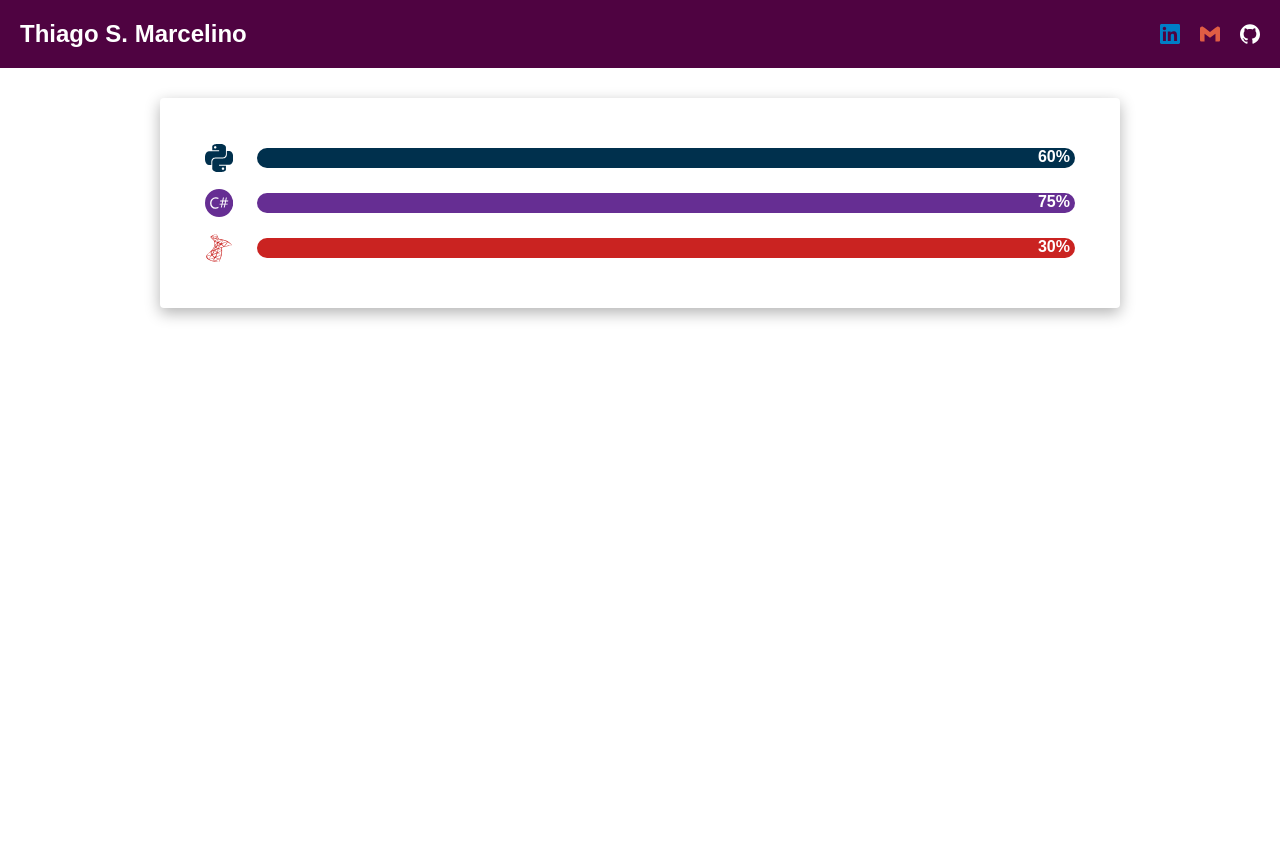
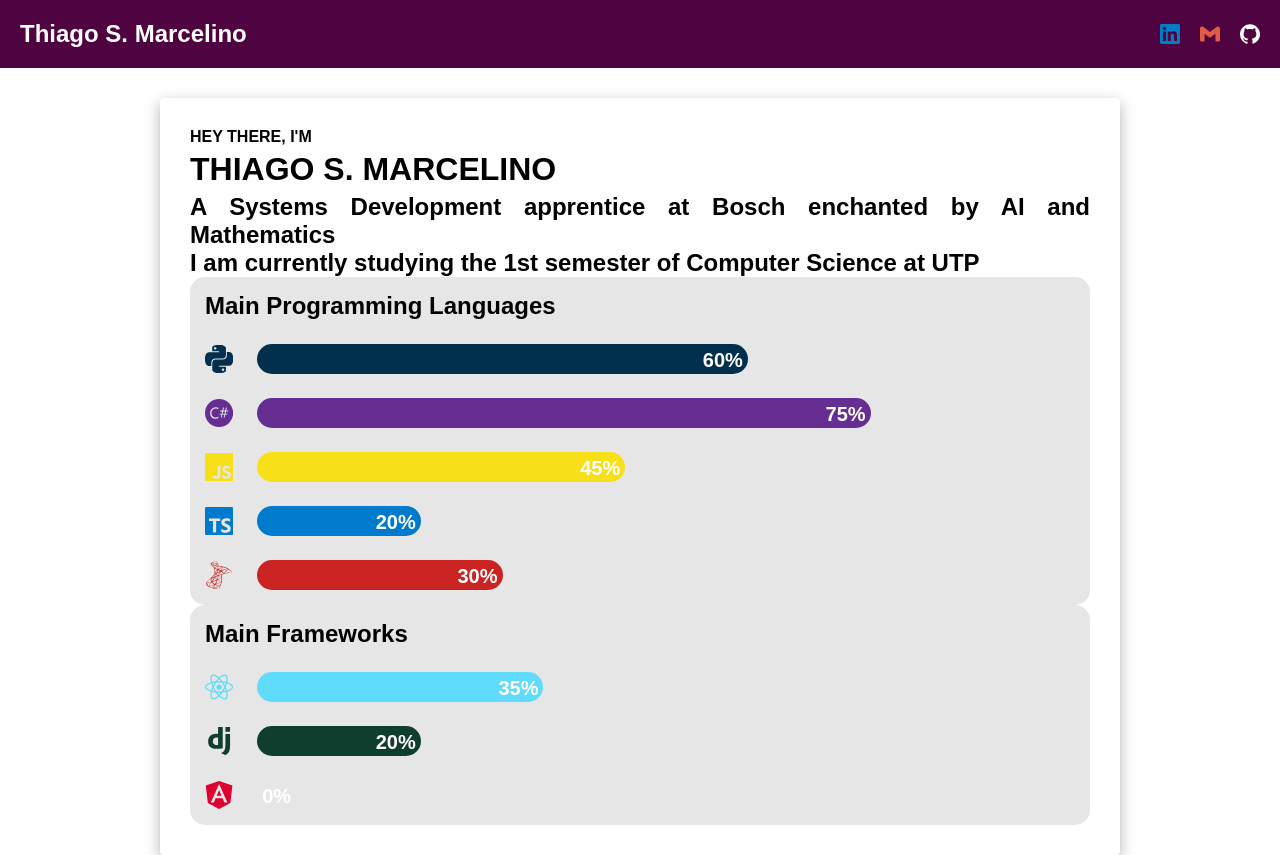
Before and after one commit to ThiagoDSMarcelino/PortfolioReact, a React (Create React App) app: page / in a window 1280 px wide. Before the commit the page ends 800 px from the top, so only its background shows below. Built offline with nearby package versions, Linux system fonts and the light colour scheme.

Commit message:
Create Progress Box

```diff
--- a/public/index.html
+++ b/public/index.html
@@ -4,7 +4,7 @@
   <meta charset="UTF-8">
   <meta http-equiv="X-UA-Compatible" content="IE=edge">
   <meta name="viewport" content="width=device-width, initial-scale=1.0">
-  <link rel="icon" href="" />
+  <link rel="icon" href="%PUBLIC_URL%/icon.png">
   <title>Portifolio</title>
 </head>
 <body>
--- a/src/components/Header/styled.js
+++ b/src/components/Header/styled.js
@@ -1,6 +1,6 @@
 import styled from "styled-components";
 
-import { secondaryColor, primaryColor } from '../../config/colors'
+import { primarybackground, primaryColor } from '../../config/colors'
 
 export const Nav = styled.nav`
     background: ${ primaryColor };
@@ -9,7 +9,7 @@ export const Nav = styled.nav`
     justify-content: space-between;
 
     a {
-        color: ${ secondaryColor };
+        color: ${ primarybackground };
         font-weight: bold;
         display: flex;
         text-decoration: none;
--- a/src/components/ProgressBar/index.js
+++ b/src/components/ProgressBar/index.js
@@ -8,7 +8,7 @@ export default function ProgressBar(props) {
     return (
         <ProgressBarContainer>
           <Filled bgcolor={bgcolor} completed={completed}>
-            <Label>{completed}%</Label>
+            <Label>{completed}</Label>
           </Filled>
         </ProgressBarContainer>
     );
--- a/src/components/ProgressBar/styled.js
+++ b/src/components/ProgressBar/styled.js
@@ -1,16 +1,15 @@
 import styled from "styled-components";
 
 export const ProgressBarContainer = styled.div`
-    height: 20px;
+    height: 30px;
     width: 100%;
-    background-color: "#E0E0DE";
     border-radius: 50px;
 `;
 
 export const Filled= styled.div`
     height: 100%;
-    width: ${props => props.compled};
-    background-color: ${props => props.bgcolor};
+    width: ${props => props.completed ? props.completed : "0%"};
+    background-color: ${props => props.bgcolor ? props.bgcolor : "darkblue"};
     border-radius: inherit;
     text-align: right;
     transition: width 1s ease-in-out;
@@ -20,4 +19,7 @@ export const Label = styled.span`
     padding: 5px;
     color: white;
     font-weight: bold;
+    font-size: 1.25em;
+    display: inline-block;
+    vertical-align: middle;
 `;
--- a/src/config/colors.js
+++ b/src/config/colors.js
@@ -1,2 +1,6 @@
 export const primaryColor = '#4F0341';
-export const secondaryColor = '#FFFFFF';
+export const secondaryColor = "#AA80FF";
+export const tertiaryColor = "#B488F2";
+
+export const primarybackground = '#FFFFFF';
+export const secondarybackground = '#E6E6E6';
--- a/src/pages/Main/index.js
+++ b/src/pages/Main/index.js
@@ -1,23 +1,68 @@
-import { SiPython, SiCsharp, SiMicrosoftsqlserver } from 'react-icons/si';
+import { SiPython, SiCsharp, SiMicrosoftsqlserver, SiJavascript, SiTypescript, SiReact, SiDjango, SiAngular } from 'react-icons/si';
 import React from 'react';
 
+import { Progress, ProgressBox, Name, About, AboutText, ColerfullText } from './styled'
 import ProgressBar from './../../components/ProgressBar';
-import { Progress } from './styled'
 
 export default function Main() {
     const iconSize = 30;
 
+    //Programming Language Colors
+    const pythonColor = "#00304D";
+    const csharpColor = "#662E93";
+    const javaScriptColor = "#F7E018";
+    const typeScriptColorColor = "#007ACC";
+    const sqlServerColor = "#CA2321";
+
+    //Framework Colors
+    const react = "#61DBFB";
+    const django = "#103E2E";
+    const angular = "#DD0031";
+
+    const nbsp = "\u00A0";
+
     return (
         <>
+            <About>
+                <span>HEY THERE, I'M</span>
+                <Name>THIAGO S. MARCELINO</Name>
+                <AboutText>
+                    A Systems Development apprentice at Bosch enchanted by AI and Mathematics <br/>
+                    I am currently studying the 1st semester of Computer Science at UTP
+                </AboutText>
+            </About>
+
+            <ProgressBox>
+                <h2>Main Programming Languages</h2>
                 <Progress>
-                <SiPython color="#00304D" size={iconSize}/><ProgressBar bgcolor={"#00304D"} completed={60} />
+                    <SiPython color={pythonColor} size={iconSize}/><ProgressBar bgcolor={pythonColor} completed={"60%"} />
                 </Progress>
                 <Progress>
-                <SiCsharp color="#662E93" size={iconSize}/><ProgressBar bgcolor={"#662E93"} completed={75} />
+                    <SiCsharp color={csharpColor} size={iconSize}/><ProgressBar bgcolor={csharpColor} completed={"75%"} />
                 </Progress>
                 <Progress>
-                <SiMicrosoftsqlserver color="#CA2321" size={iconSize}/><ProgressBar bgcolor={"#CA2321"} completed={30} />
+                    <SiJavascript color={javaScriptColor} size={iconSize}/><ProgressBar bgcolor={javaScriptColor} completed={"45%"} />
                 </Progress>
+                <Progress>
+                    <SiTypescript color={typeScriptColorColor} size={iconSize}/><ProgressBar bgcolor={typeScriptColorColor} completed={"20%"} />
+                </Progress>
+                <Progress>
+                    <SiMicrosoftsqlserver color={sqlServerColor} size={iconSize}/><ProgressBar bgcolor={sqlServerColor} completed={"30%"} />
+                </Progress>
+            </ProgressBox>
+
+            <ProgressBox>
+                <h2>Main Frameworks</h2>
+                <Progress>
+                    <SiReact color={react} size={iconSize}/><ProgressBar bgcolor={react} completed={"35%"} />
+                </Progress>
+                <Progress>
+                    <SiDjango color={django} size={iconSize}/><ProgressBar bgcolor={django} completed={"20%"} />
+                </Progress>
+                <Progress>
+                    <SiAngular color={angular} size={iconSize}/><ProgressBar bgcolor={angular} completed={"0%"} />
+                </Progress>
+            </ProgressBox>
         </>
     );
 }
--- a/src/pages/Main/styled.js
+++ b/src/pages/Main/styled.js
@@ -1,8 +1,43 @@
 import styled from "styled-components";
+
+import * as colors from '../../config/colors'
+
+
+export const About = styled.div`
+    display: flex;
+    flex-direction: column;
+    font-weight: bold;
+    gap: 5px;
+`
+export const Name = styled.h1`
+    font-size: 2em;
+`
+export const AboutText = styled.p`
+    font-size: 1.5em;
+    display: flex;
+    text-align: justify;
+`
+
+export const ColerfullText = styled.span`
+    background-image: linear-gradient(to left, ${colors.primaryColor}, ${colors.secondaryColor}, ${colors.tertiaryColor});
+    -webkit-background-clip: text;
+    -moz-background-clip: text;
+    background-clip: text;
+    color: transparent;
+`
+
+export const ProgressBox = styled.div`
+    background-color: ${colors.secondarybackground};
+    padding: 5px;
+    border-radius: 15px;
+    padding: 15px;
+    gap: 1.5rem;
+    display: flex;
+    flex-direction: column;
+`
 
 export const Progress = styled.div`
     display: flex;
     align-items: center;
-    margin: 15px;
     gap: 1.5em;
 `
--- a/src/styles/GlobalStyles.js
+++ b/src/styles/GlobalStyles.js
@@ -12,7 +12,7 @@ export default createGlobalStyle`
 
     body {
         font-family: sans-serif;
-        background: ${ colors.secondaryColor };
+        background: ${ colors.primarybackground };
     }
 
     html, body, #root {
@@ -22,7 +22,7 @@ export default createGlobalStyle`
 
 export const Container = styled.section`
     max-width: 75%;
-    background: ${ colors.secondaryColor };
+    background: ${ colors.primarybackground };
     margin: 30px auto;
     padding: 30px;
     border-radius: 4px;
```
Also changed, not shown: public/icon.png (added). Lines whose indentation alone changed are shown as unchanged.
